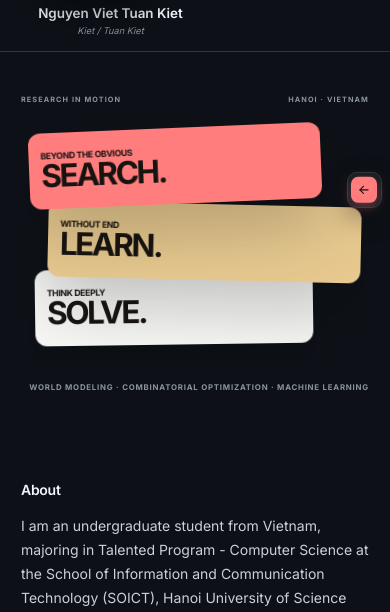
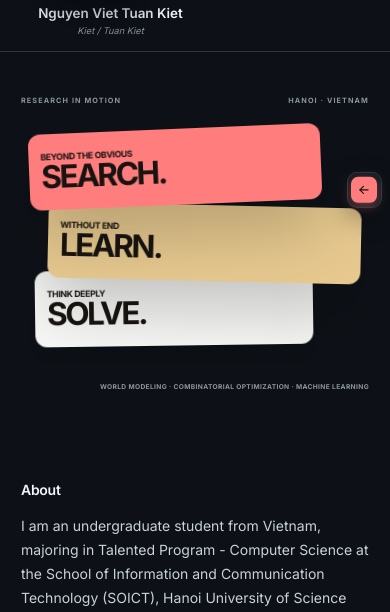
Before and after one commit to HaiAu2501/haiau2501.github.io, a website built with Vite: page index.html in a window 390 px wide. Shown: the part 232-844 px from the top of the page. Built offline with nearby package versions, Linux system fonts and the light colour scheme.

Commit message:
Refine hero caption responsiveness on mobile

```diff
--- a/css/style.css
+++ b/css/style.css
@@ -3046,7 +3046,9 @@ body.lineage-mode .lineage-edge:hover .lineage-edge-arrow svg {
 
     .type-hero-caption {
         max-width: 100%;
-        font-size: 0.56rem;
+        font-size: clamp(0.42rem, 1.7vw, 0.52rem);
+        letter-spacing: 0.055em;
+        white-space: nowrap;
     }
 
     .statement-stack {
```
